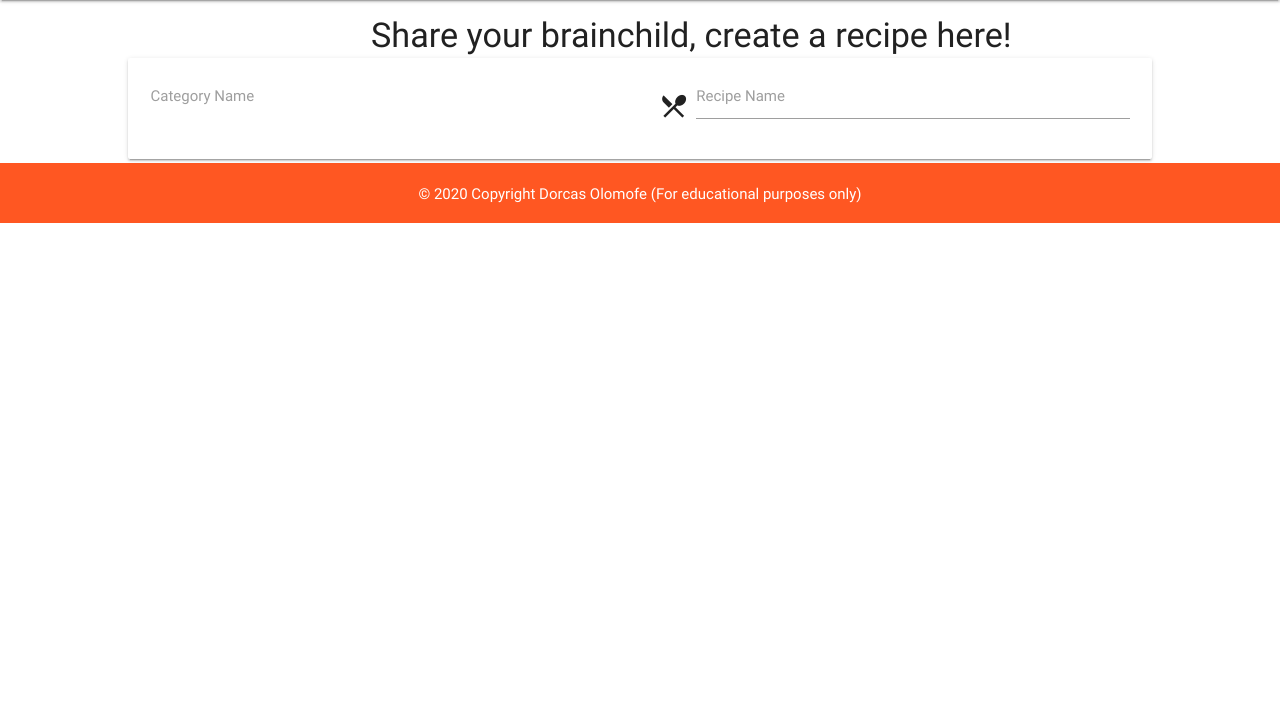
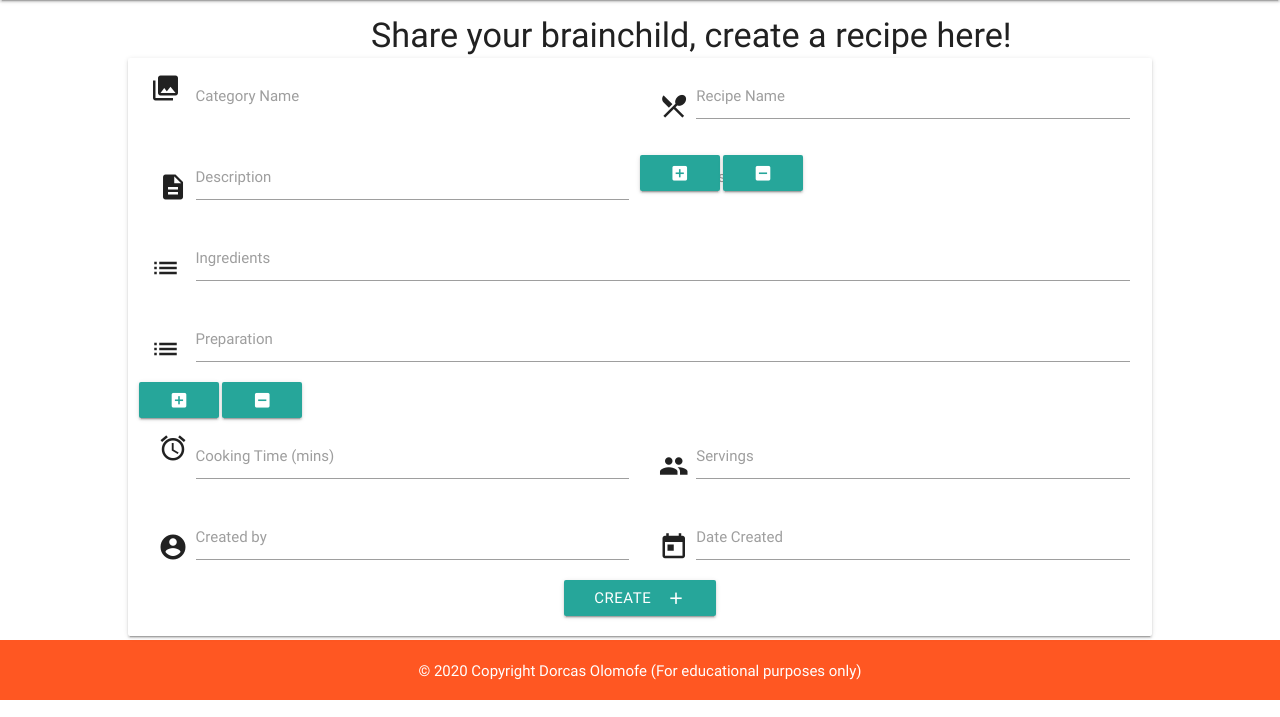
Before and after one commit to Dorcas-Amoo/ms3-project-arikescookbook, a Flask app: page /create_recipe in a window 1280 px wide. Shown: the part 83-800 px from the top of the page. Run offline with Flask 2, Linux system fonts and the light colour scheme; some libraries are stand-ins or nearby versions.

Commit message:
Expanded form in create.html with more input details

```diff
--- a/templates/create.html
+++ b/templates/create.html
@@ -6,7 +6,8 @@
     <div class="row center-align">
         <form class="col s12" method="POST" action="">
 
-            <div class="input-field col s12 m6 valign-wrapper dropdown">
+            <div class="input-field col s12 m6 left-align dropdown">
+                <i class="material-icons prefix">collections</i>
                 <select id="category_name" name="category_name" class="validate" required>
                     <option value="" disabled selected></option>
                     {% for category_name in categories %}
@@ -21,6 +22,80 @@
                 <input id="recipe_name" name="recipe_name" type="text" class="validate" required/>
                 <label for="recipe_name">Recipe Name</label>
             </div>
+
+            <div class="input-field col s12 m6 valign-wrapper">
+                <i class="material-icons prefix">description</i>
+                <input id="description" name="description" type="text" class="validate" required/>
+                <label for="description">Description</label>
+            </div>
+
+            <div class="input-field col s12 m6 left-align dropdown">
+                <i class="material-icons prefix">public</i>
+                <select id="cuisine" name="cuisine" class="validate" required>
+                    <option value="" disabled selected></option>
+                </select>
+                <label for="cuisine">Cuisine</label>
+            </div>
+
+            <div class="list-item left-align">
+                <div class="ingredients input-field col s12 valign-wrapper">
+                    <i class="material-icons prefix">list</i>
+                    <input id="ingredients" name="ingredients" type="text" class="validate" required/>
+                    <label for="ingredients">Ingredients</label>
+                </div>
+
+                <a id="add-ingredient" class="btn waves-effect add-button">
+                    <i class="material-icons center">add_box</i>
+                </a>
+
+                <a id="remove-ingredient" class="btn waves-effect remove-button">
+                    <i class="material-icons center">indeterminate_check_box</i>
+                </a>
+            </div>
+
+            <div class="list-item left-align">
+                <div class="ingredients input-field col s12 valign-wrapper">
+                    <i class="material-icons prefix">list</i>
+                    <input id="prep" name="prep" type="text" class="validate" required/>
+                    <label for="preparation">Preparation</label>
+                </div>
+
+                <a id="add-prep" class="btn waves-effect submit-button">
+                    <i class="material-icons center">add_box</i>
+                </a>
+
+                <a id="remove-prep" class="btn waves-effect remove-button">
+                    <i class="material-icons center">indeterminate_check_box</i>
+                </a>
+            </div>
+
+            <div class="input-field col s12 m6 center-align">
+                <i class="material-icons prefix">alarm</i>
+                <input id="cooking_time" name="cooking_time" type="number" class="validate" min="1" required/>
+                <label for="cooking_time">Cooking Time (mins)</label>
+            </div>
+
+            <div class="input-field col s12 m6 valign-wrapper">
+                <i class="material-icons prefix">group</i>
+                <input id="servings" name="servings" type="number" class="validate" min="1" required/>
+                <label for="servings">Servings</label>
+            </div>
+
+            <div class="input-field col s12 m6 valign-wrapper">
+                <i class="material-icons prefix">account_circle</i>
+                <input id="created_by" name="created_by" type="text" class="validate" required/>
+                <label for="created_by">Created by</label>
+            </div>
+
+            <div class="input-field col s12 m6 valign-wrapper">
+                <i class="material-icons prefix">today</i>
+                <input id="date_created" name="date_created" type="text" class="datepicker" required/>
+                <label for="date_created">Date Created</label>
+            </div>
+
+            <button class="btn waves-effect submit-button" type="submit" name="action">Create
+                <i class="material-icons right">add</i>
+            </button>
         </form>
     </div>
 </div>
```
